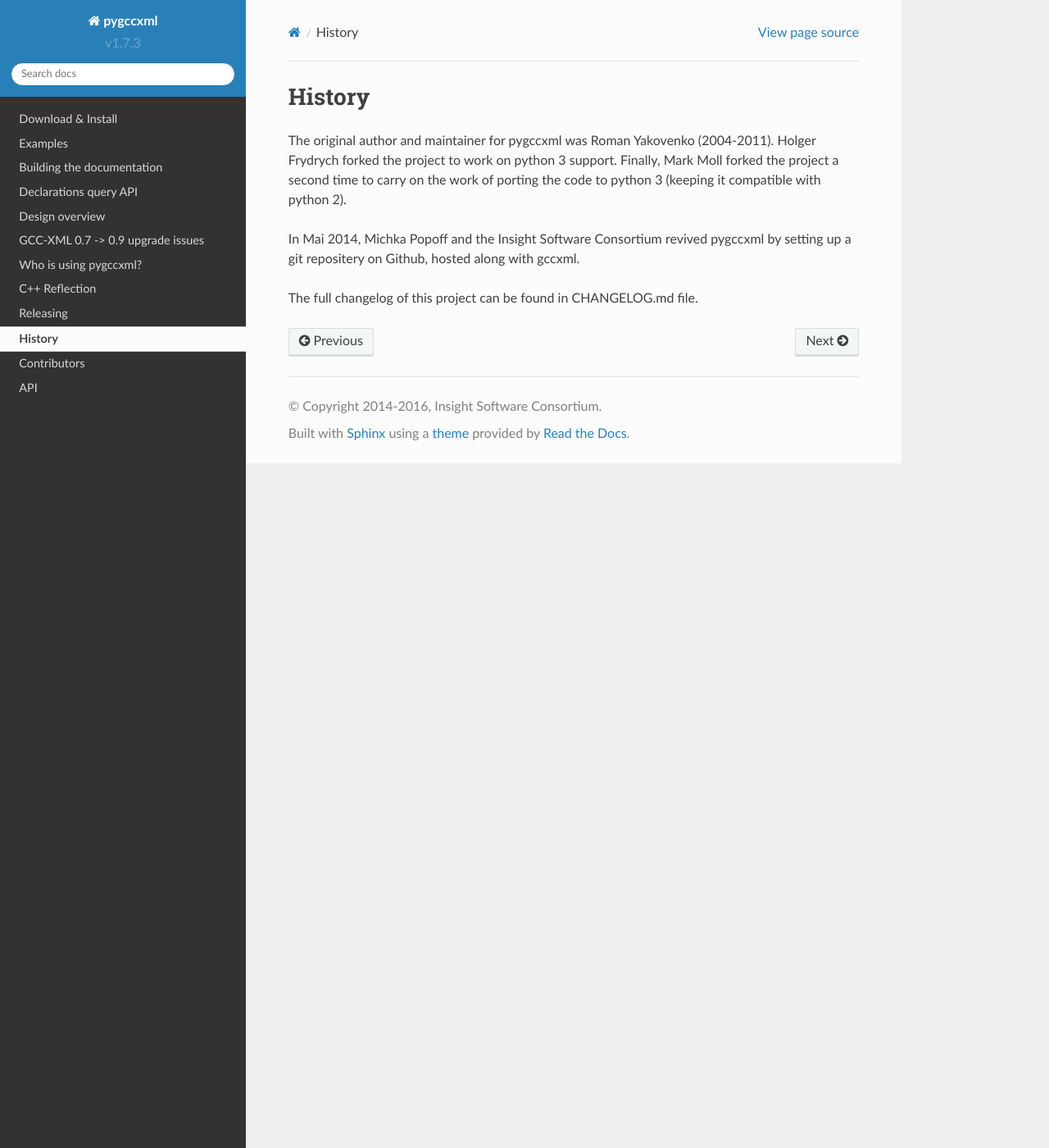
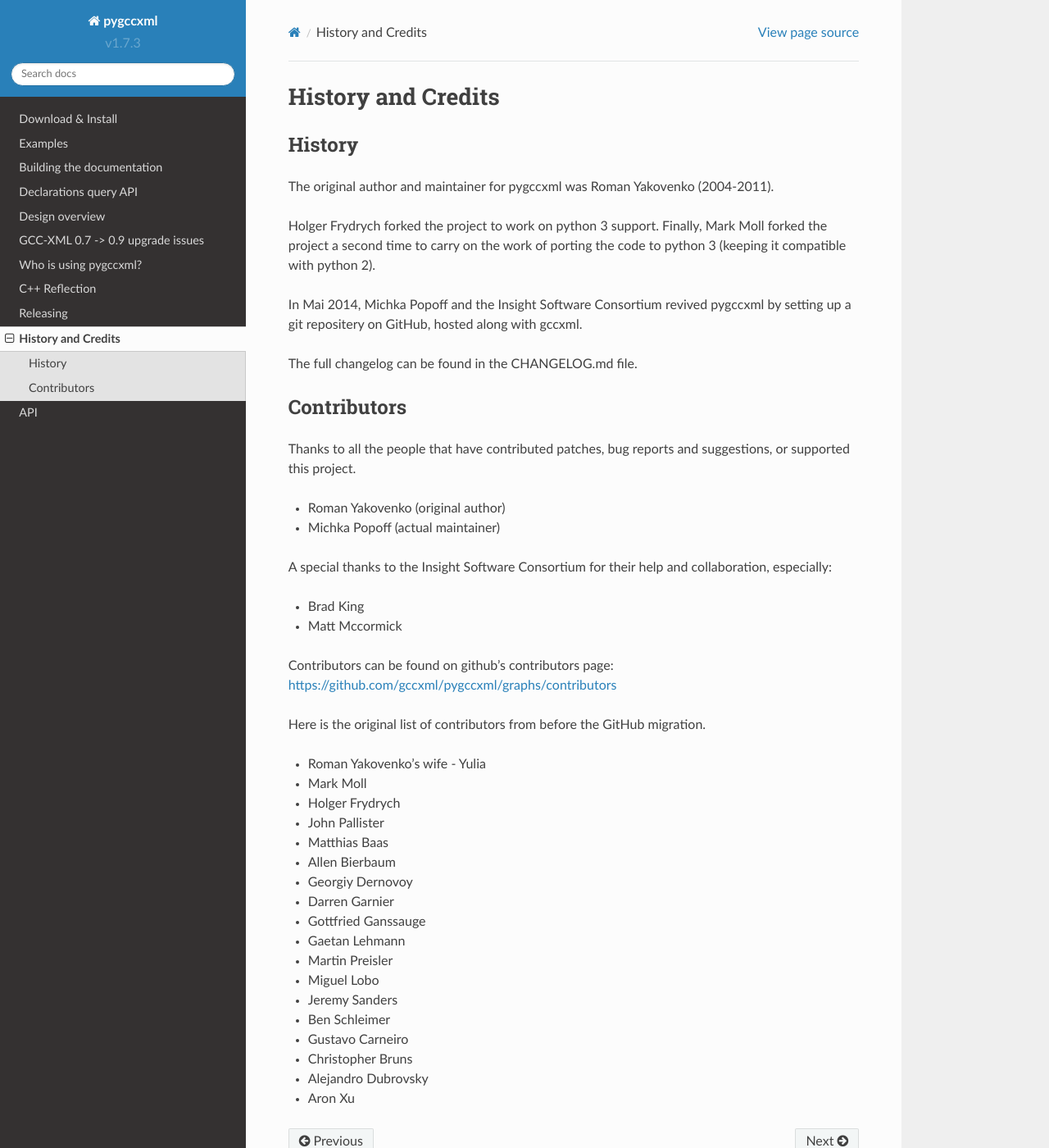
Before and after one commit to CastXML/pygccxml, a Sphinx documentation site: the page built from docs/history.rst, in a window 1280 px wide and 1400 px high. Shown: the whole window at 82% size. Built offline with Sphinx 7.4.7 and the Read the Docs theme 2.0.0, drawn with Linux system fonts in a browser that asks for light colours.

Commit message:
Regroup the history and the credits on a single page

```diff
--- a/docs/history.rst
+++ b/docs/history.rst
@@ -1,12 +1,54 @@
+History and Credits
+===================
+
 History
-=======
+-------
 
 The original author and maintainer for pygccxml was Roman Yakovenko (2004-2011).
+
 Holger Frydrych forked the project to work on python 3 support. Finally, Mark Moll
 forked the project a second time to carry on the work of porting the code
 to python 3 (keeping it compatible with python 2).
 
 In Mai 2014, Michka Popoff and the Insight Software Consortium revived pygccxml
-by setting up a git repositery on Github, hosted along with gccxml.
+by setting up a git repositery on GitHub, hosted along with gccxml.
 
-The full changelog of this project can be found in CHANGELOG.md file.
+The full changelog can be found in the CHANGELOG.md file.
+
+Contributors
+------------
+
+Thanks to all the people that have contributed patches, bug reports and suggestions,
+or supported this project.
+
+* Roman Yakovenko (original author)
+* Michka Popoff (actual maintainer)
+
+A special thanks to the Insight Software Consortium for their help and collaboration,
+especially:
+
+* Brad King
+* Matt Mccormick
+
+Contributors can be found on github's contributors page: https://github.com/gccxml/pygccxml/graphs/contributors
+
+Here is the original list of contributors from before the GitHub migration.
+
+* Roman Yakovenko's wife - Yulia
+* Mark Moll
+* Holger Frydrych
+* John Pallister
+* Matthias Baas
+* Allen Bierbaum
+* Georgiy Dernovoy
+* Darren Garnier
+* Gottfried Ganssauge
+* Gaetan Lehmann
+* Martin Preisler
+* Miguel Lobo
+* Jeremy Sanders
+* Ben Schleimer
+* Gustavo Carneiro
+* Christopher Bruns
+* Alejandro Dubrovsky
+* Aron Xu
--- a/docs/index.rst
+++ b/docs/index.rst
@@ -59,7 +59,6 @@
    links
    releasing
    history
-   credits
    apidocs/api
 
 .. _`Boost Software License`: http://boost.org/more/license_info.html
```
Also changed, not shown: docs/credits.rst (deleted, +0 -28 lines).
